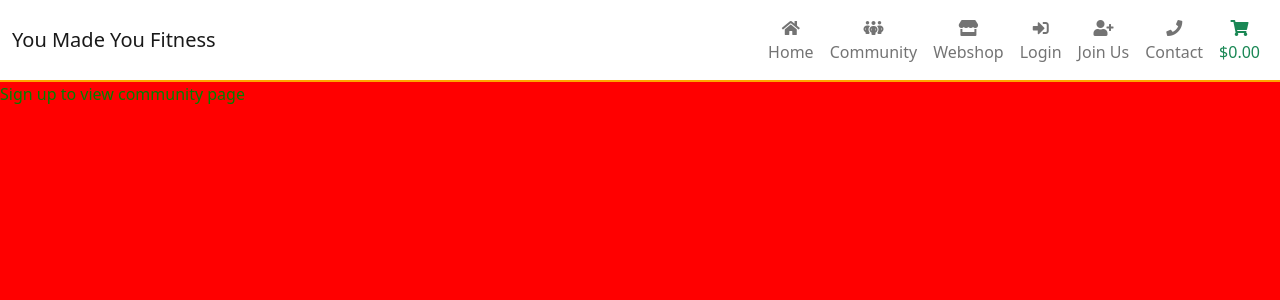
After one commit to gustafsson96/you-made-you-fitness, a Django app: page /community/start_signup in a window 1280 px wide. The commit adds this page. Shown: the top 300 px of the page. Run offline with Django 3.2, Linux system fonts and the light colour scheme; parts of the project's set-up code (start-up, migrations or seed data) failed here and were passed over; some libraries are stand-ins or nearby versions.

Commit message:
Add community page for unauthorized users

```diff
--- /dev/null
+++ b/community/templates/community/community_unauthorized.html
@@ -0,0 +1,10 @@
+{% extends "base.html" %} {% load static %} {% block content %}
+
+{% block extracss %}
+<link rel="stylesheet" href="{% static 'community/css/community.css' %}">
+{% endblock %}
+
+<div>Sign up to view community page</div>
+
+
+{%endblock%}
--- a/community/urls.py
+++ b/community/urls.py
@@ -4,6 +4,7 @@ from . import views
 
 urlpatterns = [
     path('start', views.community, name="community"),
+    path('start_signup', views.community_unauthorized, name="community_unauthorized"),
     path('recipe_posts/', views.recipe_list, name='recipes'),
     path('recipe_posts/<slug:slug>/', views.recipe_detail, name='recipe_detail'),
     path('workout_posts/', views.workout_list, name='workouts'),
--- a/community/views.py
+++ b/community/views.py
@@ -8,6 +8,11 @@ from .forms import RecipeForm, WorkoutForm, OtherPostForm
 def community(request):
     """ view start community page """
     return render(request, 'community/community.html')
+
+
+def community_unauthorized(request):
+    """ view community page for unauthorized users """
+    return render(request, 'community/community_unauthorized.html')
 
 
 def recipe_list(request):
--- a/templates/base.html
+++ b/templates/base.html
@@ -91,7 +91,7 @@
                             </li>
                             {% else %}
                             <li class="nav-item">
-                                <a class="nav-link" href="#">
+                                <a class="nav-link" href="{% url 'community_unauthorized' %}">
                                     <div class="text-center">
                                         <div class="d-none d-lg-block"><i class="fas fa-regular fa-people-group"></i></div>
                                         <p class="my-0">Community</p>
```
